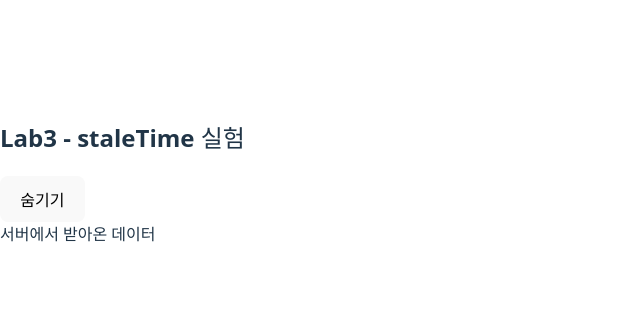
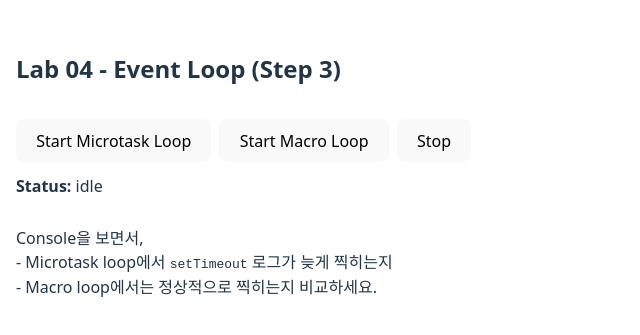
Before and after one commit to DAYHO00/EVERYDAY_frontend, a React app in the folder demo/: page / in a window 1280 px wide. Shown: the part 227-562 px from the top of the page, without its empty margins (0-640 px from the left). Built offline with nearby package versions, Linux system fonts and the light colour scheme; the HTML template or start-up script is replaced by a standard one.

Commit message:
[CS] 이벤트 루프

```diff
--- a/demo/src/App.tsx
+++ b/demo/src/App.tsx
@@ -1,10 +1,10 @@
 import { useState } from "react";
-import Lab3 from "./experiments/lab_3/Lab3";
+import Lab4 from "./experiments/lab_4/Lab4";
 
 function App() {
   return (
-    <div className="App">
-      <Lab3 />
+    <div className="App" style={{ padding: "1rem" }}>
+      <Lab4 />
     </div>
   );
 }
--- /dev/null
+++ b/demo/src/experiments/lab_4/Lab4.css
@@ -0,0 +1,9 @@
+.lab4 {
+  display: grid;
+  gap: 0.75rem;
+  max-width: 520px;
+}
+button {
+  padding: 0.6rem 0.9rem;
+  cursor: pointer;
+}
--- /dev/null
+++ b/demo/src/experiments/lab_4/Lab4.tsx
@@ -0,0 +1,98 @@
+import { useRef, useState } from "react";
+import "./Lab4.css";
+
+export default function Lab4() {
+  const [status, setStatus] = useState("idle");
+  const stopRef = useRef(false);
+
+  const startStarvation = () => {
+    stopRef.current = false;
+    setStatus("running (microtask loop)");
+
+    let count = 0;
+    console.log("START microtask loop");
+
+    const loop = () => {
+      if (stopRef.current) {
+        console.log("STOP microtask loop, final count =", count);
+        setStatus("stopped");
+        return;
+      }
+
+      count++;
+
+      // 콘솔 스팸 방지: 가끔만 출력
+      if (count % 5000 === 0) {
+        console.log("micro count =", count);
+      }
+
+      // 마이크로태스크로 다시 예약 (microtask queue를 계속 채움)
+      Promise.resolve().then(loop);
+    };
+
+    // 비교용 매크로태스크: 원래라면 금방 찍혀야 하는데,
+    // microtask가 너무 많으면 늦게 찍히거나 거의 안 찍힘
+    setTimeout(() => {
+      console.log("macrotask fired (setTimeout)");
+    }, 0);
+
+    loop();
+  };
+
+  const stop = () => {
+    stopRef.current = true;
+    setStatus("stopping...");
+  };
+
+  const startMacroLoop = () => {
+    stopRef.current = false;
+    setStatus("running (macrotask loop)");
+
+    let count = 0;
+    console.log("START macrotask loop");
+
+    const loop = () => {
+      if (stopRef.current) {
+        console.log("STOP macrotask loop, final count =", count);
+        setStatus("stopped");
+        return;
+      }
+
+      count++;
+      if (count % 200 === 0) {
+        console.log("macro count =", count);
+      }
+
+      // 매크로태스크로 다시 예약 (렌더링 기회가 생김)
+      setTimeout(loop, 0);
+    };
+
+    setTimeout(() => {
+      console.log("macrotask fired (setTimeout) - should appear normally");
+    }, 0);
+
+    loop();
+  };
+
+  return (
+    <div className="lab4">
+      <h2>Lab 04 - Event Loop (Step 3)</h2>
+
+      <div style={{ display: "flex", gap: "0.5rem", flexWrap: "wrap" }}>
+        <button onClick={startStarvation}>Start Microtask Loop</button>
+        <button onClick={startMacroLoop}>Start Macro Loop</button>
+        <button onClick={stop}>Stop</button>
+      </div>
+
+      <div>
+        <b>Status:</b> {status}
+      </div>
+
+      <p>
+        Console을 보면서,
+        <br />- Microtask loop에서 <code>setTimeout</code> 로그가 늦게 찍히는지
+        <br />- Macro loop에서는 정상적으로 찍히는지 비교하세요.
+      </p>
+    </div>
+  );
+}
```
